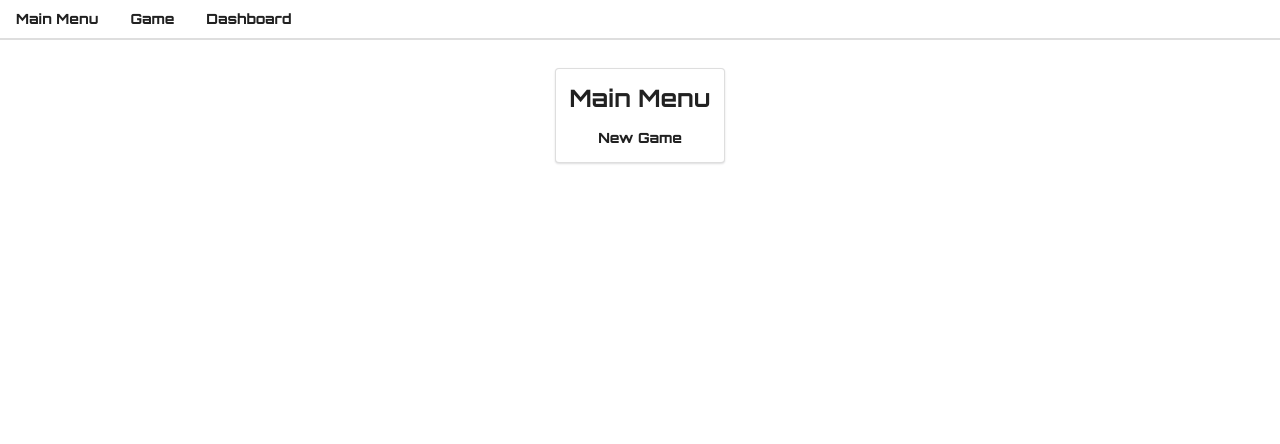
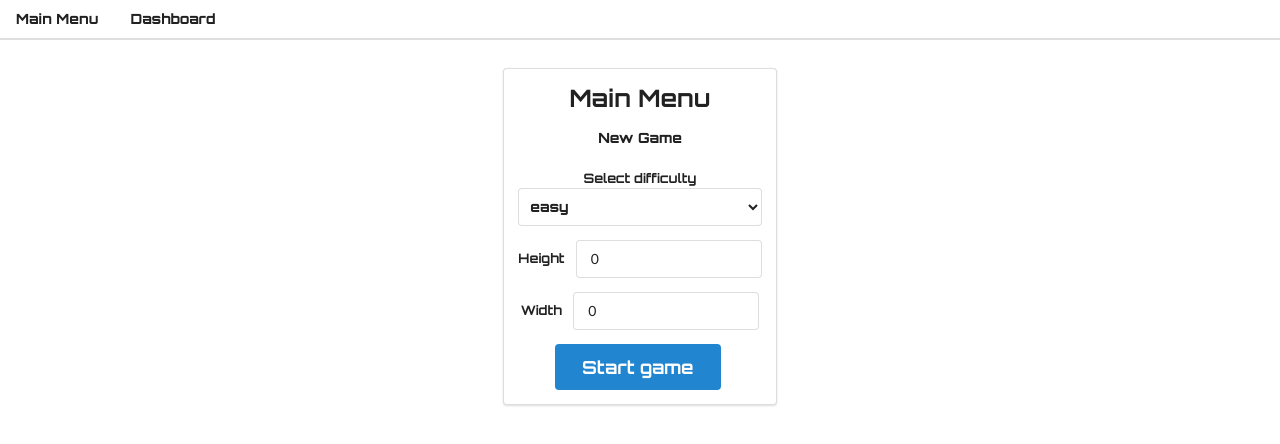
Before and after one commit to emilianofant/bomb-astic, a React (Create React App) app: page / in a window 1280 px wide. Shown: the top 444 px of the page. Built offline with nearby package versions, Linux system fonts and the light colour scheme.

Commit message:
feat: added game configuration in main menu

```diff
--- a/src/App.tsx
+++ b/src/App.tsx
@@ -13,24 +13,15 @@ function App(): JSX.Element {
             <Link to="/" className="item">
               Main Menu
             </Link>
-            <Link to="/Game" className="item">
-              Game
-            </Link>
             <Link to="/dashboard" className="item">
               Dashboard
             </Link>
           </div>
           <div className="ui segment mainSegment">
             <Switch>
-              <Route exact path="/">
-                <MainMenu />
-              </Route>
-              <Route path="/game">
-                <Game />
-              </Route>
-              <Route path="/dashboard">
-                <Dashboard />
-              </Route>
+              <Route exact path="/" component={MainMenu}></Route>
+              <Route path="/game" component={Game}></Route>
+              <Route path="/dashboard" component={Dashboard}></Route>
             </Switch>
           </div>
         </Router>
--- /dev/null
+++ b/src/constants/constants.ts
@@ -0,0 +1,14 @@
+export const GAME_DIFFICULTIES = [
+  {
+    name: 'easy',
+    factor: 0.2,
+  },
+  {
+    name: 'normal',
+    factor: 0.3,
+  },
+  {
+    name: 'hard',
+    factor: 0.4,
+  },
+];
--- a/src/modules/board/cell.tsx
+++ b/src/modules/board/cell.tsx
@@ -31,7 +31,11 @@ const Cell: FunctionComponent<ICellProps> = (props) => {
   };
 
   return (
-    <div className="board_cell" onClick={onCellClick} onContextMenu={onCellRightClick}>
+    <div
+      className={`board_cell ${boardCell.isFlagged ? '-isFlagged' : ''}`}
+      onClick={onCellClick}
+      onContextMenu={onCellRightClick}
+    >
       {boardCell.type === squareContentTypes.DISCOVERED ? props.boardCell.value : ''}
       {boardCell.isFlagged ? 'F' : ''}
     </div>
--- a/src/modules/board/container/board.scss
+++ b/src/modules/board/container/board.scss
@@ -17,5 +17,9 @@
     height: 30px;
     border: 1px black solid;
     background: lightblue;
+
+    &.-isFlagged {
+      background-color: grey;
+    }
   }
 }
--- a/src/modules/board/container/board.tsx
+++ b/src/modules/board/container/board.tsx
@@ -1,13 +1,23 @@
 import { FunctionComponent, useContext, useEffect, useState } from 'react';
 import AppContext from '../../store/AppContext';
-import { Board } from '../../core/types.d';
+import { Board, IBoardConfiguration } from '../../core/types.d';
 import './board.scss';
 import Cell from '../cell';
 import Game from '../../core/game';
+import { RouteComponentProps } from 'react-router-dom';
 
-const GameContainer: FunctionComponent = () => {
+// eslint-disable-next-line @typescript-eslint/ban-types
+type GameProps = RouteComponentProps<{}, {}, IBoardConfiguration>;
+
+const GameContainer: FunctionComponent<GameProps> = ({ location }) => {
   const appContext = useContext(AppContext);
-  const [game] = useState(new Game(8, 8, 10));
+  const boardConfiguration = { ...location.state };
+  const { w, h } = boardConfiguration.boardDimensions;
+
+  const [bombsAmount] = useState<number>(
+    Math.floor(w * h * boardConfiguration.selectedDifficulty.factor),
+  );
+  const [game] = useState(new Game(w, h, bombsAmount));
   const [board, setBoard] = useState<Board>([]);
   const [hasInit, setHasInit] = useState<boolean>(false);
   const [isRunning, setIsRunning] = useState<boolean>(false);
@@ -33,10 +43,11 @@ const GameContainer: FunctionComponent = () => {
 
   return (
     <div className="board">
-      <h2>This is the Game!</h2>
+      <h2>Bomb-astic</h2>
       <span>
         {appContext.message} - {isRunning ? 'game on' : 'game over'}
       </span>
+      <span>Amount of bombs: {bombsAmount}</span>
       {board.length > 0 ? (
         <div className="board_wrapper">
           {board.map((r) => {
--- a/src/modules/core/core.ts
+++ b/src/modules/core/core.ts
@@ -31,7 +31,7 @@ class Core {
     for (let i = 0; i < yLength; i++) {
       const row = [];
       for (let y = 0; y < xLength; y++) {
-        row.push({ type: squareContentTypes.EMPTY, value: null });
+        row.push({ type: squareContentTypes.EMPTY, value: null, isFlagged: false });
       }
       result.push(row);
     }
@@ -52,7 +52,7 @@ class Core {
     const res: Array<Tuple> = this._getListRandomPositions(xLength, yLength, amountOfBombs);
 
     res.forEach((t) => {
-      board[t[1]][t[0]] = { type: squareContentTypes.BOMB, value: null };
+      board[t[1]][t[0]] = { type: squareContentTypes.BOMB, value: null, isFlagged: false };
     });
 
     return board;
--- a/src/modules/core/game.ts
+++ b/src/modules/core/game.ts
@@ -1,12 +1,15 @@
+import { GAME_DIFFICULTIES } from '../../constants/constants';
 import Core from './core';
-import { Board, IBoardStatus, squareContentTypes, Tuple } from './types.d';
+import { Board, IBoardStatus, IDifficulty, squareContentTypes, Tuple } from './types.d';
 
 class Game {
   private _isRunning: boolean;
   private _board: Board;
   private _core: Core;
+  difficulties: IDifficulty[];
 
   constructor(xSize: number, ySize: number, bombsAmount: number) {
+    this.difficulties = GAME_DIFFICULTIES;
     this._isRunning = true;
     this._core = new Core();
     const _newBoard = this._core.createBoard(xSize, ySize);
@@ -130,6 +133,7 @@ class Game {
           board[y][x] = {
             type: squareContentTypes.EMPTY,
             value: bombsCount,
+            isFlagged: false,
           };
         }
       }
--- /dev/null
+++ b/src/modules/mainMenu/container/mainMenu.scss
@@ -0,0 +1,5 @@
+.mainMenu {
+  .ui.dropdown, .button {
+    font-family: 'Orbitron';
+  }
+}
--- a/src/modules/mainMenu/container/mainMenu.tsx
+++ b/src/modules/mainMenu/container/mainMenu.tsx
@@ -1,16 +1,82 @@
-import React from 'react';
+import React, { FunctionComponent } from 'react';
+import { useState } from 'react';
+import { IBoardDimensions, IDifficulty } from '../../core/types.d';
+import './mainMenu.scss';
+import { useHistory } from 'react-router-dom';
+import { GAME_DIFFICULTIES } from '../../../constants/constants';
 
-class MainMenu extends React.PureComponent {
-  render(): JSX.Element {
+const MainMenu: FunctionComponent = () => {
+  const difficulties: IDifficulty[] = GAME_DIFFICULTIES;
+  const [boardDimensions, setBoardDimensions] = useState<IBoardDimensions>({ w: 0, h: 0 });
+  const [selectedDifficulty, setSelectedDifficulty] = useState<IDifficulty>(difficulties[0]);
+  const history = useHistory();
+
+  const handleSelectChange = (event: any) => {
+    setSelectedDifficulty(
+      difficulties.find((d) => d.name === event.target.value) || difficulties[0],
+    );
+  };
+
+  const onStartGame = () => {
+    if (boardDimensions.h < 3 || boardDimensions.w < 3) {
+      alert('Invalid Board size: you need to set at least a board of 3x3');
+    } else {
+      history.push({
+        pathname: '/Game',
+        state: {
+          selectedDifficulty,
+          boardDimensions,
+        },
+      });
+    }
+  };
+
   return (
-      <div>
+    <div className="mainMenu">
       <h2>Main Menu</h2>
       <ul>
         <li>New Game</li>
       </ul>
+      <br />
+      <div className="mainMenu_newGame ui form">
+        <div className="grouped fields">
+          <label>Select difficulty</label>
+          <select
+            className="ui fluid dropdown"
+            onChange={handleSelectChange}
+            value={selectedDifficulty.name}
+          >
+            {difficulties.map((d) => (
+              <option value={d.name} key={d.name}>
+                {d.name}
+              </option>
+            ))}
+          </select>
+        </div>
+        <div className="inline field">
+          <label>Height</label>
+          <input
+            type="number"
+            value={boardDimensions.h}
+            placeholder="Ex: 20"
+            onChange={(e) => setBoardDimensions({ ...boardDimensions, h: Number(e.target.value) })}
+          />
+        </div>
+        <div className="inline field">
+          <label>Width</label>
+          <input
+            type="number"
+            value={boardDimensions.w}
+            placeholder="Ex: 10"
+            onChange={(e) => setBoardDimensions({ ...boardDimensions, w: Number(e.target.value) })}
+          />
+        </div>
+        <button className="big ui blue button" onClick={onStartGame}>
+          Start game
+        </button>
+      </div>
     </div>
   );
-  }
-}
+};
 
 export default MainMenu;
```
Also changed, not shown: src/modules/core/types.d.ts (+15 -0 lines). Lines whose indentation alone changed are shown as unchanged.
